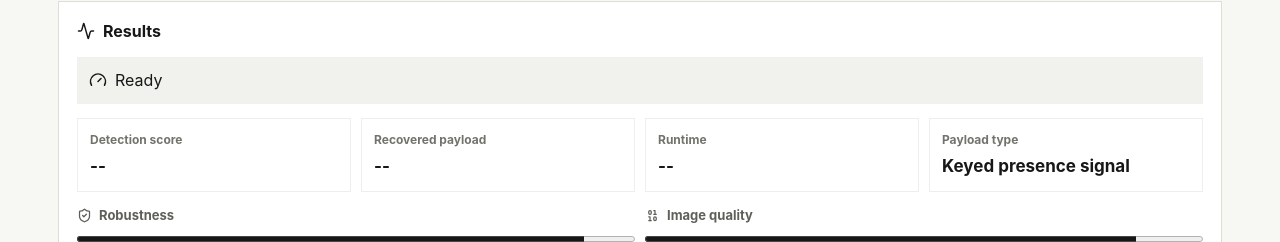
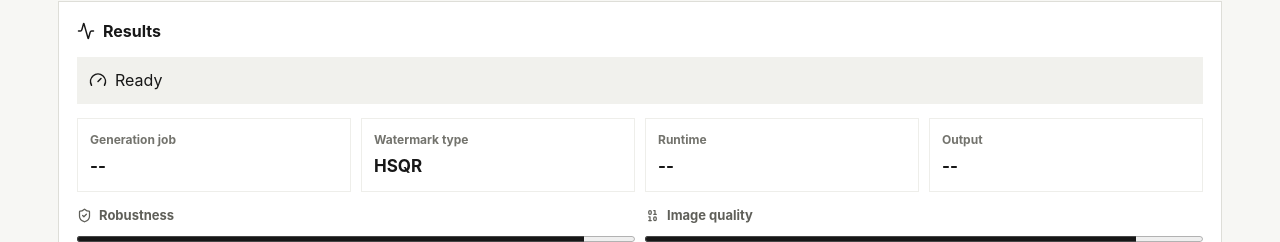
Before and after one commit to monkeyyey/LDWM_WEBSITE, a React (Vite) app in the folder watermark-lab/: page / in a window 1280 px wide. Shown: the part 1027-1269 px from the top of the page. Built offline with nearby package versions, Linux system fonts and the light colour scheme; no server answers.

Commit message:
Separate generation and detection metrics

```diff
--- a/watermark-lab/src/App.tsx
+++ b/watermark-lab/src/App.tsx
@@ -41,6 +41,7 @@ type Method = {
 
 type Result = {
   status: 'idle' | 'running' | 'done'
+  workflow: Mode
   title: string
   score: number
   bits: string
@@ -49,6 +50,7 @@ type Result = {
   imageUrl?: string | null
   isError?: boolean
   jobId?: string | null
+  jobNumber?: number | null
 }
 
 type BackendResult = {
@@ -169,6 +171,7 @@ function App() {
   const [selectedJobId, setSelectedJobId] = useState('')
   const [result, setResult] = useState<Result>({
     status: 'idle',
+    workflow: 'generate',
     title: 'Ready',
     score: 0,
     bits: '--',
@@ -219,6 +222,7 @@ function App() {
   async function runBackendJob(workflow: Mode = mode) {
     setResult((current) => ({
       ...current,
+      workflow,
       status: 'running',
       title: 'Submitting backend job',
       notes: `Calling backend at ${apiBase}.`,
@@ -246,6 +250,7 @@ function App() {
         const errorPayload = await response.json().catch(() => ({}))
         setResult({
           status: 'done',
+          workflow,
           title: 'Backend request failed',
           score: 0,
           bits: '--',
@@ -263,6 +268,7 @@ function App() {
       const backendJobId = backendResult.job_id ?? null
       setResult({
         status: 'done',
+        workflow,
         title: resultTitle(selectedMethod.name, workflow, backendResult),
         score: backendResult.detection_score,
         bits: backendResult.recovered_payload,
@@ -271,6 +277,7 @@ function App() {
         imageUrl: backendImageUrl,
         isError: backendResult.status === 'failed' || backendResult.status === 'setup_required',
         jobId: backendJobId,
+        jobNumber: backendResult.raw?.job_number ?? null,
       })
       if (backendImageUrl) {
         setUploadedImage(backendImageUrl)
@@ -283,6 +290,7 @@ function App() {
     } catch (error) {
       setResult({
         status: 'done',
+        workflow,
         title: 'Backend not reachable',
         score: 0,
         bits: '--',
@@ -344,6 +352,7 @@ function App() {
   function resetRun() {
     setResult({
       status: 'idle',
+      workflow: mode,
       title: 'Ready',
       score: 0,
       bits: '--',
@@ -351,6 +360,7 @@ function App() {
       notes: 'Run a backend job. SFWMark generation requires the AWS CUDA backend to be reachable.',
       imageUrl: null,
       jobId: null,
+      jobNumber: null,
     })
     setCleanImage(null)
     setSelectedJobId('')
@@ -537,6 +547,27 @@ function App() {
             </div>
 
             <div className="metric-grid">
+              {result.workflow === 'generate' ? (
+                <>
+                  <div className="metric">
+                    <span>Generation job</span>
+                    <strong>{result.jobNumber ? `Job #${result.jobNumber}` : result.jobId ? `Job ${result.jobId}` : '--'}</strong>
+                  </div>
+                  <div className="metric">
+                    <span>Watermark type</span>
+                    <strong>{message}</strong>
+                  </div>
+                  <div className="metric">
+                    <span>Runtime</span>
+                    <strong>{result.runtime}</strong>
+                  </div>
+                  <div className="metric">
+                    <span>Output</span>
+                    <strong>{result.imageUrl ? 'Watermarked image' : '--'}</strong>
+                  </div>
+                </>
+              ) : (
+                <>
                   <div className="metric">
                     <span>Detection score</span>
                     <strong>{result.score ? `${result.score}%` : '--'}</strong>
@@ -553,6 +584,8 @@ function App() {
                     <span>Payload type</span>
                     <strong>{selectedMethod.payload}</strong>
                   </div>
+                </>
+              )}
             </div>
 
             <div className="quality-bars">
```
Lines whose indentation alone changed are shown as unchanged.
